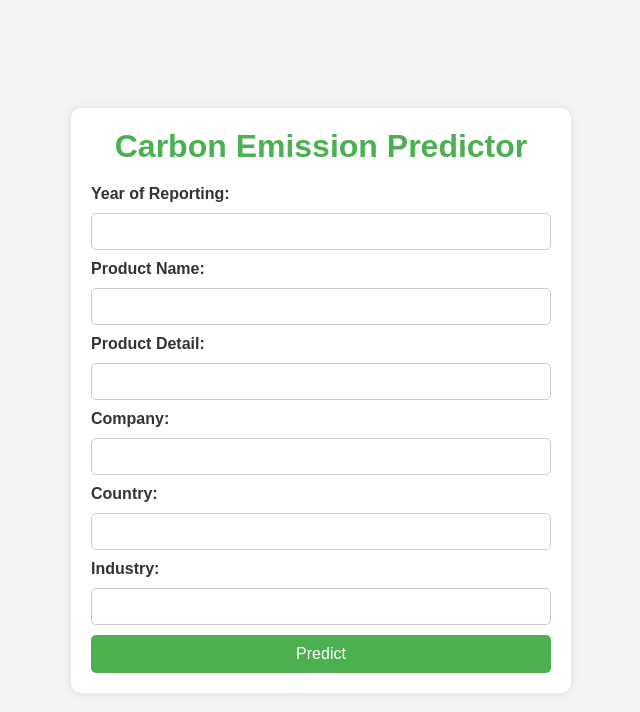
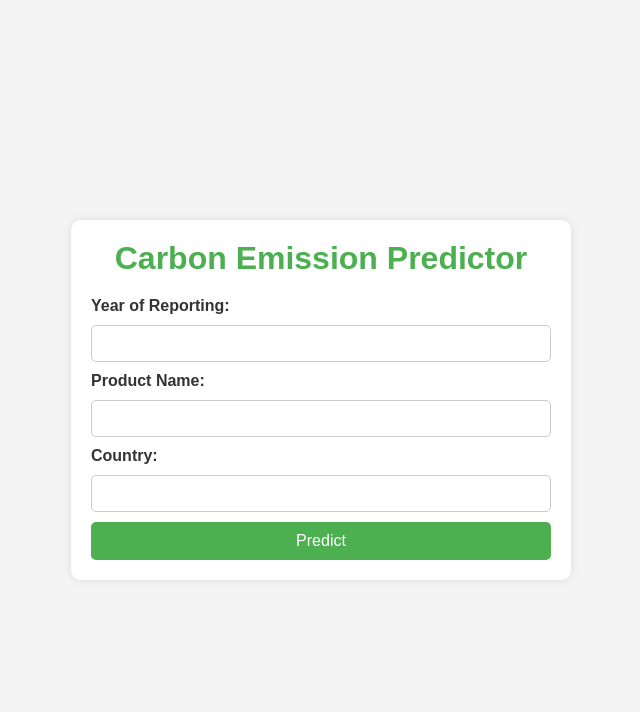
Before and after one commit to alfimisha/GreenWise, a Flask app: page / in a window 1280 px wide. Shown: the top 712 px of the page, without its empty margins (319-959 px from the left). Run offline with Flask 3, Linux system fonts and the light colour scheme; parts of the project's set-up code (start-up, migrations or seed data) failed here and were passed over.

Commit message:
fixed model

```diff
--- a/backend/app.py
+++ b/backend/app.py
@@ -21,22 +21,19 @@ def predict():
         # Get form data
         year_of_reporting = int(request.form['year_of_reporting'])
         product_name = request.form['product_name']
-        product_detail = request.form['product_detail']
-        company = request.form['company']
+        #product_detail = request.form['product_detail']
+        #company = request.form['company']
         country = request.form['country']
-        industry = request.form['industry']
+        #industry = request.form['industry']
 
         # Print received data for debugging
-        print(f"Received data: Year: {year_of_reporting}, Product: {product_name}, Country: {country}, Industry: {industry}")
+        print(f"Received data: Year: {year_of_reporting}, Product: {product_name}, Country: {country}")
 
         # Convert to DataFrame
         example_data = {
             "Year of reporting": [year_of_reporting],
             "Product name (and functional unit)": [product_name],
-            "Product detail": [product_detail],
-            "Company": [company],
-            "Country (where company is incorporated)": [country],
-            "Company's GICS Industry": [industry]
+            "Country (where company is incorporated)": [country]
         }
         example_df = pd.DataFrame(example_data)
 
--- a/backend/templates/index.html
+++ b/backend/templates/index.html
@@ -17,17 +17,8 @@
             <label for="product_name">Product Name:</label>
             <input type="text" id="product_name" name="product_name" required>
 
-            <label for="product_detail">Product Detail:</label>
-            <input type="text" id="product_detail" name="product_detail" required>
-
-            <label for="company">Company:</label>
-            <input type="text" id="company" name="company" required>
-
             <label for="country">Country:</label>
             <input type="text" id="country" name="country" required>
-
-            <label for="industry">Industry:</label>
-            <input type="text" id="industry" name="industry" required>
 
             <button type="submit">Predict</button>
         </form>
```
Also changed, not shown: 4 other files.
